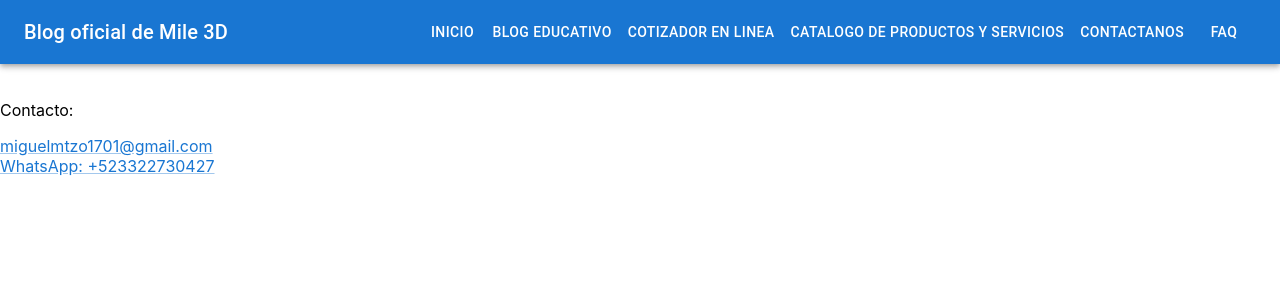
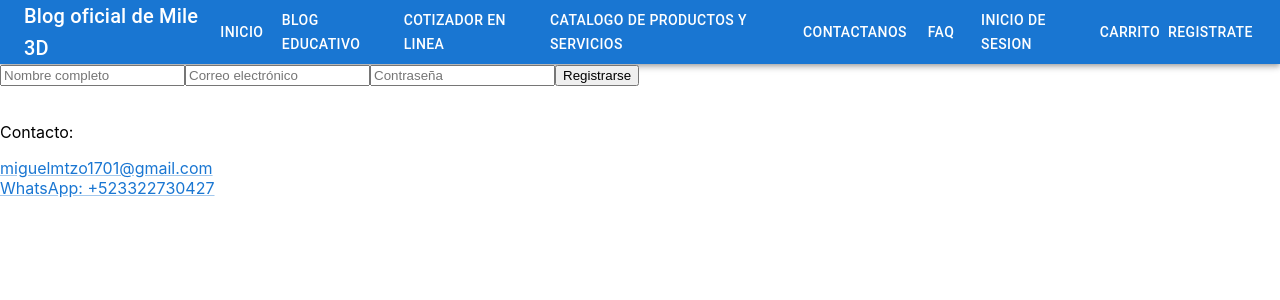
Before and after one commit to Breif7/blogmile, a React (Create React App) app: page /register in a window 1280 px wide. Shown: the top 300 px of the page. Built offline with nearby package versions, Linux system fonts and the light colour scheme.

Commit message:
Primera version registro usuarios

```diff
--- a/src/App.js
+++ b/src/App.js
@@ -1,5 +1,7 @@
 import React from 'react';
 import { BrowserRouter as Router, Route, Routes } from 'react-router-dom';
+import { AuthProvider } from './context/AuthContext';
+import { CartProvider } from './context/CartContext';
 import NavBar from './components/NavBar';
 import HomePage from './pages/HomePage';
 import BlogPage from './pages/BlogPage';
@@ -8,9 +10,14 @@ import CatalogPage from './pages/CatalogPage';
 import ContactPage from './pages/ContactPage';
 import Footer from './components/Footer';
 import FAQPage from './pages/FAQPage';
+import CartPage from './pages/CartPage';
+import LoginPage from './pages/LoginPage';
+import RegisterPage from './pages/RegisterPage';
 
 function App() {
   return (
+    <AuthProvider>
+      <CartProvider>
         <Router>
               <NavBar />
               <Routes>
@@ -20,9 +27,15 @@ function App() {
                 <Route path="/catalog" element={<CatalogPage />} />
                 <Route path="/contact" element={<ContactPage />} />
                 <Route path="/FAQ" element={<FAQPage />} />
+                <Route path="/login" element={<LoginPage />} />
+                <Route path="/cart" element={<CartPage />} />
+                <Route path="/register" element={<RegisterPage />} />
               </Routes>
               <Footer />
             </Router>
+      </CartProvider>
+    </AuthProvider>
+
   );
 }
 
--- a/src/components/NavBar.js
+++ b/src/components/NavBar.js
@@ -20,6 +20,9 @@ function NavBar() {
           <Button color="inherit" component={RouterLink} to="/catalog">Catalogo de productos y servicios</Button>
           <Button color="inherit" component={RouterLink} to="/contact">Contactanos</Button>
           <Button color="inherit" component={RouterLink} to="/FAQ">FAQ</Button>
+          <Button color="inherit" component={RouterLink} to="/login">Inicio de sesion</Button>
+          <Button color="inherit" component={RouterLink} to="/cart">Carrito</Button>
+          <Button color="inherit" component={RouterLink} to="/register">Registrate</Button>
         </Box>
       </Toolbar>
     </AppBar>
--- /dev/null
+++ b/src/context/AuthContext.js
@@ -0,0 +1,65 @@
+import React, { createContext, useState } from 'react';
+
+export const AuthContext = createContext(null);
+
+export const AuthProvider = ({ children }) => {
+  const [user, setUser] = useState(null);
+
+        const login = async (email, password) => {
+        const response = await fetch('http://localhost:8001/api/login', {
+            method: 'POST',
+            headers: {
+            'Content-Type': 'application/json',
+            },
+            body: JSON.stringify({ email, password }),
+        });
+
+        if (response.ok) {
+            // Manejar la respuesta exitosa (p. ej., almacenar el token, cambiar el estado)
+        } else {
+            // Manejar errores o mostrar mensajes
+            const errorData = await response.json();
+            console.error(errorData.error);
+        }
+        };
+
+    const logout = async () => {
+        const response = await fetch('http://localhost:8001/api/logout', {
+            method: 'POST',
+            headers: {
+            'Content-Type': 'application/json',
+            },
+        });
+
+        if (response.ok) {
+            // Manejar la respuesta exitosa (p. ej., almacenar el token, cambiar el estado)
+        } else {
+            // Manejar errores o mostrar mensajes
+            const errorData = await response.json();
+            console.error(errorData.error);
+        }
+        };
+
+        const register = async (email, password) => {
+        const response = await fetch('http://localhost:8001/api/register', {
+            method: 'POST',
+            headers: {
+            'Content-Type': 'application/json',
+            },
+            body: JSON.stringify({ email, password }),
+        });
+
+        if (response.ok) {
+            console.log(response)
+        } else {
+            const errorData = await response.json();
+            console.error(errorData.error);
+        }
+        };
+
+  return (
+    <AuthContext.Provider value={{ user, login, logout, register }}>
+      {children}
+    </AuthContext.Provider>
+  );
+};
--- /dev/null
+++ b/src/context/CartContext.js
@@ -0,0 +1,21 @@
+import React, { createContext, useState } from 'react';
+
+export const CartContext = createContext();
+
+export const CartProvider = ({ children }) => {
+  const [cartItems, setCartItems] = useState([]);
+
+  const addToCart = (product) => {
+    setCartItems([...cartItems, product]);
+  };
+
+  const removeFromCart = (productId) => {
+    setCartItems(cartItems.filter(item => item.id !== productId));
+  };
+
+  return (
+    <CartContext.Provider value={{ cartItems, addToCart, removeFromCart }}>
+      {children}
+    </CartContext.Provider>
+  );
+};
--- /dev/null
+++ b/src/pages/CartPage.js
@@ -0,0 +1,23 @@
+import React, { useContext } from 'react';
+import { CartContext } from '../context/CartContext';
+
+const CartPage = () => {
+  const { cartItems, removeFromCart } = useContext(CartContext);
+
+  return (
+    <div>
+      <h1>Carrito de Compras</h1>
+      <ul>
+        {cartItems.map(item => (
+          <li key={item.id}>
+            {item.name} - ${item.price}
+            <button onClick={() => removeFromCart(item.id)}>Remove</button>
+          </li>
+        ))}
+      </ul>
+      {/* Agregar aquí más detalles del carrito como el total, etc. */}
+    </div>
+  );
+};
+
+export default CartPage;
--- /dev/null
+++ b/src/pages/LoginPage.js
@@ -0,0 +1,35 @@
+import React, { useState, useContext } from 'react';
+import { AuthContext } from '../context/AuthContext';
+
+const LoginPage = () => {
+
+
+  const [email, setEmail] = useState('');
+  const [password, setPassword] = useState('');
+  const { login } = useContext(AuthContext);
+
+  const handleSubmit = async (event) => {
+    event.preventDefault();
+    login(email, password);
+  };
+
+  return (
+    <form onSubmit={handleSubmit}>
+      <input
+        type="email"
+        placeholder="Email"
+        value={email}
+        onChange={(e) => setEmail(e.target.value)}
+      />
+      <input
+        type="password"
+        placeholder="Password"
+        value={password}
+        onChange={(e) => setPassword(e.target.value)}
+      />
+      <button type="submit">Login</button>
+    </form>
+  );
+};
+
+export default LoginPage;
--- /dev/null
+++ b/src/pages/RegisterPage.js
@@ -0,0 +1,40 @@
+import React, { useState, useContext } from 'react';
+import { AuthContext } from '../context/AuthContext';
+
+const RegisterPage = () => {
+  const [email, setEmail] = useState('');
+  const [password, setPassword] = useState('');
+  const [name, setName] = useState('');
+  const { register } = useContext(AuthContext);
+
+  const handleSubmit = async (event) => {
+    event.preventDefault();
+    register(name, email, password);
+  };
+
+  return (
+    <form onSubmit={handleSubmit}>
+      <input
+        type="text"
+        placeholder="Nombre completo"
+        value={name}
+        onChange={(e) => setName(e.target.value)}
+      />
+      <input
+        type="email"
+        placeholder="Correo electrónico"
+        value={email}
+        onChange={(e) => setEmail(e.target.value)}
+      />
+      <input
+        type="password"
+        placeholder="Contraseña"
+        value={password}
+        onChange={(e) => setPassword(e.target.value)}
+      />
+      <button type="submit">Registrarse</button>
+    </form>
+  );
+};
+
+export default RegisterPage;
```
Lines whose indentation alone changed are shown as unchanged.
